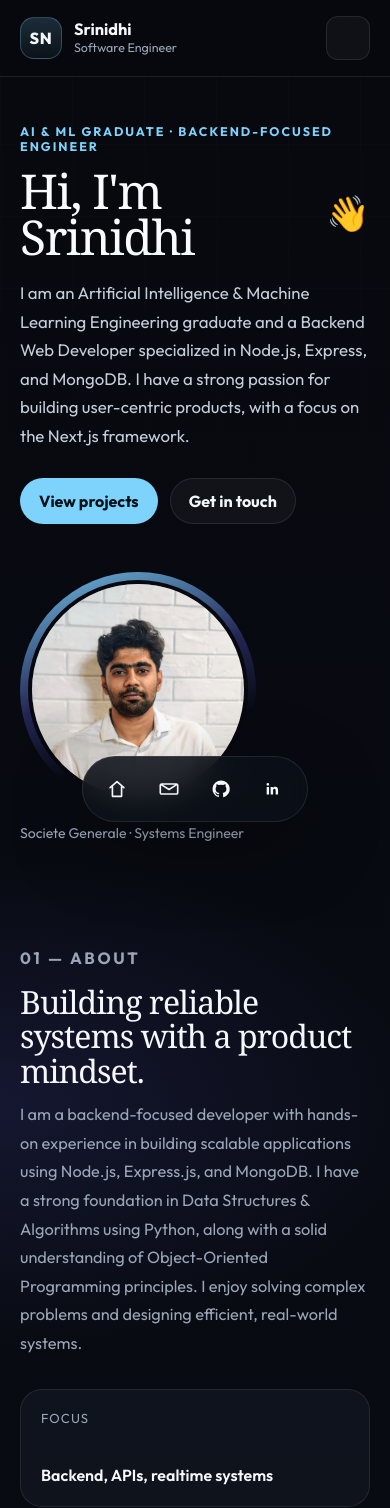
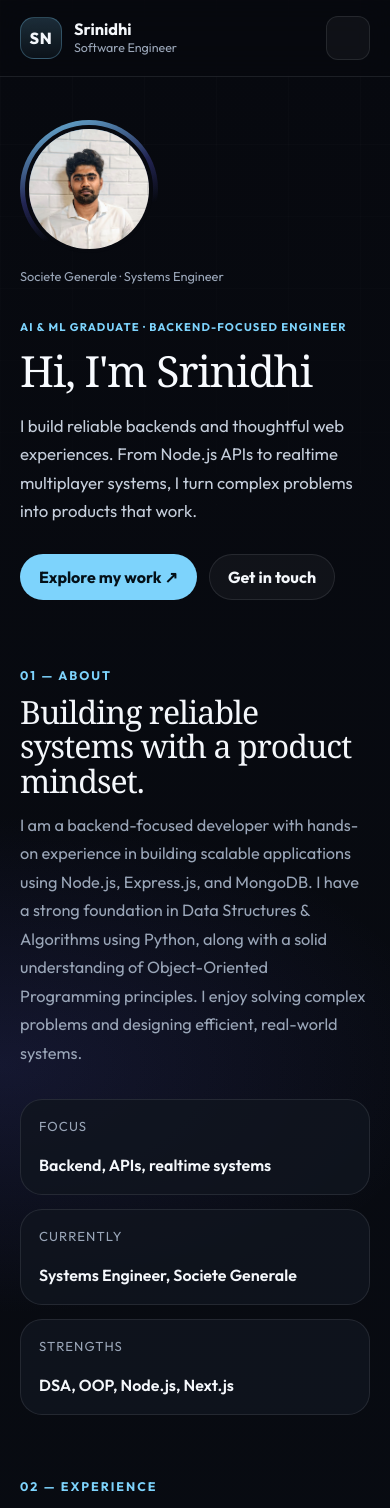
Before and after one commit to Abcdnidhi/Portfolio, a React (Vite) app: page / in a window 390 px wide. Shown: the top 1508 px of the page. Built offline with nearby package versions, Linux system fonts and the light colour scheme; a web font is replaced by a local one.

Commit message:
Finish responsive portfolio polish and accessible project previews

```diff
--- a/index.html
+++ b/index.html
@@ -11,6 +11,12 @@
       content="Srinidhi is a backend-focused software engineer building scalable APIs, realtime systems, and user-centric products with Node.js, Next.js, and TypeScript."
     />
     <meta name="theme-color" content="#07090f" />
+    <link rel="canonical" href="https://sri-portfolioin.netlify.app/" />
+    <meta property="og:title" content="Srinidhi | Software Engineer" />
+    <meta property="og:description" content="Backend engineering, realtime systems, and thoughtful web experiences. Explore Srinidhi's work and projects." />
+    <meta property="og:type" content="website" />
+    <meta property="og:url" content="https://sri-portfolioin.netlify.app/" />
+    <link rel="icon" type="image/svg+xml" href="/favicon.svg" />
     <title>Srinidhi | Software Engineer</title>
     <link rel="preconnect" href="https://fonts.googleapis.com" />
     <link rel="preconnect" href="https://fonts.gstatic.com" crossorigin />
--- a/src/App.tsx
+++ b/src/App.tsx
@@ -1,4 +1,4 @@
-import { useEffect, useState } from "react";
+import { useEffect, useRef, useState } from "react";
 import eyLogo from "./assets/ey-logo-black.webp";
 import nidhiImage from "./assets/nidhi-img.jpeg";
 import societeGeneraleLogo from "./assets/societe-generale.webp";
@@ -11,12 +11,9 @@ type Project = {
   summary: string;
   stack: string[];
   accentClass: string;
-  previewMode?: "video";
   videoSrc?: string;
-  videoLabel?: string;
   clipStart?: number;
   clipEnd?: number;
-  websiteHref: string;
   sourceHref: string;
 };
 
@@ -37,10 +34,7 @@ const projects: Project[] = [
       "A SaaS-style AI toolkit that brings multiple productivity-focused AI tools into one workspace and makes advanced workflows easier to use.",
     stack: ["Next.js", "TypeScript", "MySQL", "Prisma", "TailwindCSS", "Stripe", "Shadcn UI"],
     accentClass: "preview-vast",
-    previewMode: "video",
     videoSrc: vastVideo,
-    videoLabel: "Live landing page preview",
-    websiteHref: "https://github.com/Abcdnidhi/SAAS-AI-CLOUD",
     sourceHref: "https://github.com/Abcdnidhi/SAAS-AI-CLOUD"
   },
   {
@@ -50,12 +44,9 @@ const projects: Project[] = [
       "A server-authoritative multiplayer game with rooms, challenge workflows, leaderboard support, reconnect handling, and real-time synchronized gameplay.",
     stack: ["React", "TypeScript", "Nakama", "Docker", "PostgreSQL"],
     accentClass: "preview-tictactoe",
-    previewMode: "video",
     videoSrc: ticTacToeVideo,
-    videoLabel: "Live gameplay preview",
     clipStart: 1.2,
     clipEnd: 6.2,
-    websiteHref: "https://github.com/Abcdnidhi/Backend-heavy-projects",
     sourceHref: "https://github.com/Abcdnidhi/Backend-heavy-projects"
   }
 ];
@@ -112,9 +103,43 @@ const sectionLinks = [
   { href: "#contact", label: "Contact" }
 ];
 
+function ProjectPreview({ project }: { project: Project }) {
+  const video = useRef<HTMLVideoElement>(null);
+  const [playing, setPlaying] = useState(false);
+  useEffect(() => {
+    const media = window.matchMedia("(prefers-reduced-motion: reduce)");
+    const pause = () => { if (media.matches) video.current?.pause(); };
+    media.addEventListener("change", pause);
+    return () => media.removeEventListener("change", pause);
+  }, []);
+  return (
+    <div className={`project-preview ${project.accentClass}`}>
+      <div className="project-preview-screen">
+        <video ref={video} className="project-preview-video" src={project.videoSrc}
+          aria-label={`${project.title} preview`} muted loop playsInline preload="metadata"
+          onPlay={() => setPlaying(true)} onPause={() => setPlaying(false)}
+          onLoadedMetadata={(event) => { event.currentTarget.currentTime = project.clipStart ?? 0.1; }}
+          onTimeUpdate={(event) => {
+            if (project.clipEnd !== undefined && event.currentTarget.currentTime >= project.clipEnd) {
+              event.currentTarget.currentTime = project.clipStart ?? 0;
+            }
+          }} />
+      </div>
+      <button className="preview-toggle" type="button" aria-label={`${playing ? "Pause" : "Play"} ${project.title} preview`}
+        onClick={() => {
+          if (video.current?.paused) void video.current.play().catch(() => setPlaying(false));
+          else video.current?.pause();
+        }}>
+        <span aria-hidden="true">{playing ? "Ⅱ" : "▶"}</span> {playing ? "Pause preview" : "Play preview"}
+      </button>
+    </div>
+  );
+}
+
 export default function App() {
   const [activeSection, setActiveSection] = useState("top");
   const [menuOpen, setMenuOpen] = useState(false);
+  const menuButton = useRef<HTMLButtonElement>(null);
 
   useEffect(() => {
     const ids = ["top", "about", "experience", "skills", "projects", "contact"];
@@ -122,28 +147,30 @@ export default function App() {
       .map((id) => document.getElementById(id))
       .filter((el): el is HTMLElement => Boolean(el));
 
-    const observer = new IntersectionObserver(
-      (entries) => {
-        const visible = entries
-          .filter((entry) => entry.isIntersecting)
-          .sort((a, b) => b.intersectionRatio - a.intersectionRatio)[0];
-
-        if (visible?.target.id) {
-          setActiveSection(visible.target.id);
-        }
-      },
-      { rootMargin: "-20% 0px -60% 0px", threshold: [0.15, 0.4, 0.7] }
-    );
-
-    elements.forEach((el) => observer.observe(el));
-    return () => observer.disconnect();
+    let frame = 0;
+    const update = () => {
+      const current = [...elements].reverse().find((el) => el.getBoundingClientRect().top <= 160);
+      const atBottom = window.scrollY + window.innerHeight >= document.documentElement.scrollHeight - 4;
+      setActiveSection(atBottom ? "contact" : current?.id ?? "top");
+    };
+    const onScroll = () => {
+      cancelAnimationFrame(frame);
+      frame = requestAnimationFrame(update);
+    };
+    update();
+    window.addEventListener("scroll", onScroll, { passive: true });
+    return () => { window.removeEventListener("scroll", onScroll); cancelAnimationFrame(frame); };
   }, []);
 
   useEffect(() => {
     const close = () => setMenuOpen(false);
+    const escape = (event: KeyboardEvent) => {
+      if (event.key === "Escape") { close(); menuButton.current?.focus(); }
+    };
     window.addEventListener("hashchange", close);
-    return () => window.removeEventListener("hashchange", close);
-  }, []);
+    if (menuOpen) window.addEventListener("keydown", escape);
+    return () => { window.removeEventListener("hashchange", close); window.removeEventListener("keydown", escape); };
+  }, [menuOpen]);
 
   return (
     <main className="portfolio-page">
@@ -162,13 +189,14 @@ export default function App() {
           </a>
 
           <button
+            ref={menuButton}
             className="nav-toggle"
             type="button"
             aria-expanded={menuOpen}
             aria-controls="primary-nav"
             onClick={() => setMenuOpen((open) => !open)}
           >
-            <span className="sr-only">Menu</span>
+            <span className="sr-only">{menuOpen ? "Close menu" : "Open menu"}</span>
             <span />
             <span />
           </button>
@@ -179,6 +207,7 @@ export default function App() {
                 key={section.href}
                 href={section.href}
                 className={activeSection === section.href.slice(1) ? "is-active" : undefined}
+                aria-current={activeSection === section.href.slice(1) ? "location" : undefined}
                 onClick={() => setMenuOpen(false)}
               >
                 {section.label}
@@ -188,7 +217,7 @@ export default function App() {
         </div>
       </header>
 
-      <section className="hero-block" id="top">
+      <section className="hero-block" id="top" tabIndex={-1}>
         <div className="hero-layout">
           <div className="hero-content">
             <p className="eyebrow">AI &amp; ML graduate · Backend-focused engineer</p>
@@ -199,13 +228,12 @@ export default function App() {
               </span>
             </h1>
             <p className="hero-subtitle">
-              I am an Artificial Intelligence &amp; Machine Learning Engineering graduate and a Backend Web
-              Developer specialized in Node.js, Express, and MongoDB. I have a strong passion for building
-              user-centric products, with a focus on the Next.js framework.
+              I build reliable backends and thoughtful web experiences. From Node.js APIs to realtime
+              multiplayer systems, I turn complex problems into products that work.
             </p>
             <div className="hero-actions">
               <a className="btn btn-primary" href="#projects">
-                View projects
+                Explore my work ↗
               </a>
               <a className="btn btn-ghost" href="#contact">
                 Get in touch
@@ -214,7 +242,7 @@ export default function App() {
           </div>
           <div className="hero-photo-wrap">
             <div className="hero-photo-ring">
-              <img className="hero-photo" src={nidhiImage} alt="Portrait of Srinidhi" />
+              <img className="hero-photo" src={nidhiImage} alt="Portrait of Srinidhi" width="280" height="280" loading="eager" />
             </div>
             <p className="hero-status">Societe Generale · Systems Engineer</p>
           </div>
@@ -256,8 +284,8 @@ export default function App() {
         </div>
 
         <div className="experience-list">
-          {experience.map((item) => (
-            <details key={`${item.role}-${item.org}`} className="experience-card experience-dropdown">
+          {[...experience].reverse().map((item, index) => (
+            <details key={`${item.role}-${item.org}`} className="experience-card experience-dropdown" open={index === 0}>
               <summary className="experience-summary">
                 <div className="experience-logo-wrap">
                   <img className="experience-logo" src={item.logoSrc} alt={item.logoAlt} />
@@ -315,37 +343,7 @@ export default function App() {
         <div className="projects-grid">
           {projects.map((project) => (
             <article key={project.title} className="project-card">
-              <div className={`project-preview ${project.accentClass}`}>
-                <div className="project-preview-screen">
-                  {project.previewMode === "video" ? (
-                    <video
-                      className="project-preview-video"
-                      src={project.videoSrc}
-                      autoPlay
-                      muted
-                      loop
-                      playsInline
-                      preload="auto"
-                      onLoadedMetadata={(event) => {
-                        if (project.clipStart !== undefined) {
-                          event.currentTarget.currentTime = project.clipStart;
-                        }
-                      }}
-                      onTimeUpdate={(event) => {
-                        if (
-                          project.clipStart !== undefined &&
-                          project.clipEnd !== undefined &&
-                          event.currentTarget.currentTime >= project.clipEnd
-                        ) {
-                          event.currentTarget.currentTime = project.clipStart;
-                          void event.currentTarget.play();
-                        }
-                      }}
-                    />
-                  ) : null}
-                </div>
-                {project.videoLabel ? <span className="project-preview-label">{project.videoLabel}</span> : null}
-              </div>
+              <ProjectPreview project={project} />
               <div className="project-body">
                 <div className="project-meta">
                   <h3>{project.title}</h3>
@@ -360,11 +358,8 @@ export default function App() {
                   ))}
                 </div>
                 <div className="project-links">
-                  <a href={project.websiteHref} target="_blank" rel="noreferrer">
-                    Website
-                  </a>
-                  <a href={project.sourceHref} target="_blank" rel="noreferrer">
-                    Source
+<a href={project.sourceHref} target="_blank" rel="noreferrer" aria-label={`View ${project.title} source on GitHub (opens in a new tab)`}>
+                    View source ↗
                   </a>
                 </div>
               </div>
@@ -399,7 +394,7 @@ export default function App() {
       </section>
 
       <footer className="site-footer">
-        <p>© {new Date().getFullYear()} Srinidhi. Built as a focused developer portfolio.</p>
+        <p>© {new Date().getFullYear()} Srinidhi. Crafted with React &amp; TypeScript.</p>
         <a href="#top">Back to top</a>
       </footer>
 
--- a/src/app.css
+++ b/src/app.css
@@ -93,7 +93,7 @@ p {
 .portfolio-page {
   width: min(var(--content), calc(100% - (var(--page-pad) * 2)));
   margin: 0 auto;
-  padding: calc(var(--header-h) + 12px) 0 140px;
+  padding: calc(var(--header-h) + 12px) 0 40px;
   position: relative;
 }
 
@@ -198,11 +198,11 @@ p {
 
 .hero-block,
 .section-block {
-  scroll-margin-top: calc(var(--header-h) + 20px);
+  scroll-margin-top: 0;
 }
 
 .hero-block {
-  padding: 36px 0 28px;
+  padding: 64px 0 48px;
 }
 
 .hero-layout {
@@ -299,8 +299,8 @@ p {
 
 .hero-photo {
   display: block;
-  width: 220px;
-  height: 220px;
+  width: 260px;
+  height: 260px;
   border-radius: 999px;
   object-fit: cover;
   object-position: center top;
@@ -313,7 +313,7 @@ p {
   text-align: center;
   max-width: 240px;
   line-height: 1.4;
-  white-space: nowrap;
+  white-space: normal;
 }
 
 .section-block {
@@ -334,7 +334,7 @@ p {
   font-weight: 400;
 }
 
-.section-heading p {
+.section-heading p:not(.section-kicker) {
   color: var(--muted);
   line-height: 1.75;
   font-size: 1.02rem;
@@ -475,13 +475,17 @@ p {
 
 .skills-groups {
   display: grid;
+  grid-template-columns: repeat(6, minmax(0, 1fr));
   gap: 14px;
   margin-top: 28px;
 }
 
 .skill-group {
-  padding: 20px 22px;
+  grid-column: span 2;
+  padding: 24px;
 }
+
+.skill-group:nth-child(2) { grid-column: span 4; }
 
 .skill-group h3 {
   font-size: 0.82rem;
@@ -541,7 +545,7 @@ p {
 }
 
 .project-preview-screen {
-  min-height: 248px;
+  aspect-ratio: 16 / 10;
   position: relative;
   overflow: hidden;
 }
@@ -557,14 +561,15 @@ p {
 .project-preview-video {
   width: 100%;
   height: 100%;
-  min-height: 248px;
+  position: absolute;
+  inset: 0;
   display: block;
-  object-fit: cover;
+  object-fit: contain;
 }
 
 .preview-tictactoe .project-preview-video {
   object-position: center top;
-  transform: scale(1.12);
+  transform: none;
 }
 
 .project-preview-label {
@@ -607,7 +612,6 @@ p {
 .project-summary {
   margin-top: 12px;
   line-height: 1.7;
-  flex: 1;
 }
 
 .project-stack {
@@ -621,7 +625,7 @@ p {
   display: flex;
   gap: 10px;
   margin-top: auto;
-  padding-top: 18px;
+  padding-top: 24px;
 }
 
 .project-links a,
@@ -673,10 +677,10 @@ p {
   background: rgba(12, 16, 24, 0.88);
   border: 1px solid var(--line);
   box-shadow: var(--shadow);
-  position: fixed;
-  left: 50%;
-  bottom: 22px;
-  transform: translateX(-50%);
+  position: static;
+  width: max-content;
+  display: flex;
+  margin: 32px auto 0;
   z-index: 20;
   backdrop-filter: blur(16px);
 }
@@ -700,6 +704,30 @@ p {
   background: rgba(255, 255, 255, 0.06);
   color: var(--accent);
 }
+
+a:focus-visible, button:focus-visible, summary:focus-visible {
+  outline: 2px solid var(--accent);
+  outline-offset: 5px;
+}
+button { cursor: pointer; }
+.btn { gap: 12px; transition: background 180ms ease, transform 180ms ease; }
+.btn:hover { transform: translateY(-2px); }
+.project-links a { gap: 12px; }
+.project-links a:hover, .contact-socials a:hover { color: var(--accent); border-color: var(--accent); }
+.preview-toggle {
+  position: absolute; bottom: 12px; left: 12px; z-index: 2;
+  min-height: 44px; padding: 0 14px; border-radius: 12px;
+  display: inline-flex; align-items: center; gap: 10px;
+  color: #f4f7fb; background: rgba(7, 9, 15, .94);
+  border: 1px solid rgba(255, 255, 255, .25); font-size: .82rem;
+}
+.preview-toggle:hover { border-color: var(--accent); }
+.contact-panel .btn { overflow-wrap: anywhere; min-width: 0; max-width: 100%; }
+.nav-toggle .sr-only { position: absolute; }
+.site-nav a { min-height: 44px; display: flex; align-items: center; }
+.experience-dropdown[open] { border-color: rgba(125, 211, 252, .3); }
+.experience-panel { border-top: 1px solid var(--line); padding-top: 20px; }
+.section-block + .section-block { margin-top: 16px; }
 
 @media (max-width: 900px) {
   .hero-layout,
@@ -785,3 +813,41 @@ p {
     transition: none;
   }
 }
+
+@media (min-width: 761px) and (max-width: 1000px) {
+  .site-nav { gap: 0; }
+  .site-nav a { padding-inline: 9px; }
+}
+@media (max-width: 900px) {
+  .hero-layout { grid-template-columns: minmax(0, 1fr) 200px; gap: 28px; }
+  .hero-photo { width: 184px; height: 184px; }
+  .hero-photo-wrap { justify-items: center; }
+  .hero-status { text-align: center; }
+  .hero-name { font-size: clamp(3rem, 6.6vw, 4.3rem); }
+  .hero-wave { display: none; }
+  .projects-grid { grid-template-columns: repeat(2, minmax(0, 1fr)); }
+  .about-grid { grid-template-columns: repeat(3, minmax(0, 1fr)); }
+  .about-grid li { padding: 18px; }
+}
+@media (max-width: 640px) {
+  .hero-block { padding: 32px 0 20px; }
+  .hero-layout { grid-template-columns: 1fr; gap: 32px; }
+  .hero-photo-wrap { grid-row: 1; justify-items: start; gap: 10px; }
+  .hero-photo { width: 128px; height: 128px; }
+  .hero-status { text-align: left; max-width: 100%; font-size: .8rem; }
+  .hero-photo-ring { padding: 5px; }
+  .hero-name { font-size: clamp(2.6rem, 11vw, 4rem); }
+  .eyebrow { font-size: .7rem; letter-spacing: .1em; line-height: 1.7; }
+  .section-block { padding-top: 48px; }
+  .section-block + .section-block { margin-top: 8px; }
+  .about-grid, .projects-grid, .skills-groups { grid-template-columns: 1fr; }
+  .skill-group, .skill-group:nth-child(2), .skill-group:nth-child(4) { grid-column: auto; }
+  .about-grid li { min-height: 96px; }
+  .project-card h3 { font-size: 1.35rem; }
+  .contact-panel { align-items: stretch; }
+  .contact-panel .btn { font-size: .9rem; padding-inline: 12px; }
+  .site-footer { line-height: 1.7; }
+}
+@media (prefers-reduced-motion: reduce) {
+  *, *::before, *::after { scroll-behavior: auto !important; transition: none !important; animation: none !important; }
+}
```
Also changed, not shown: public/favicon.svg (added).
